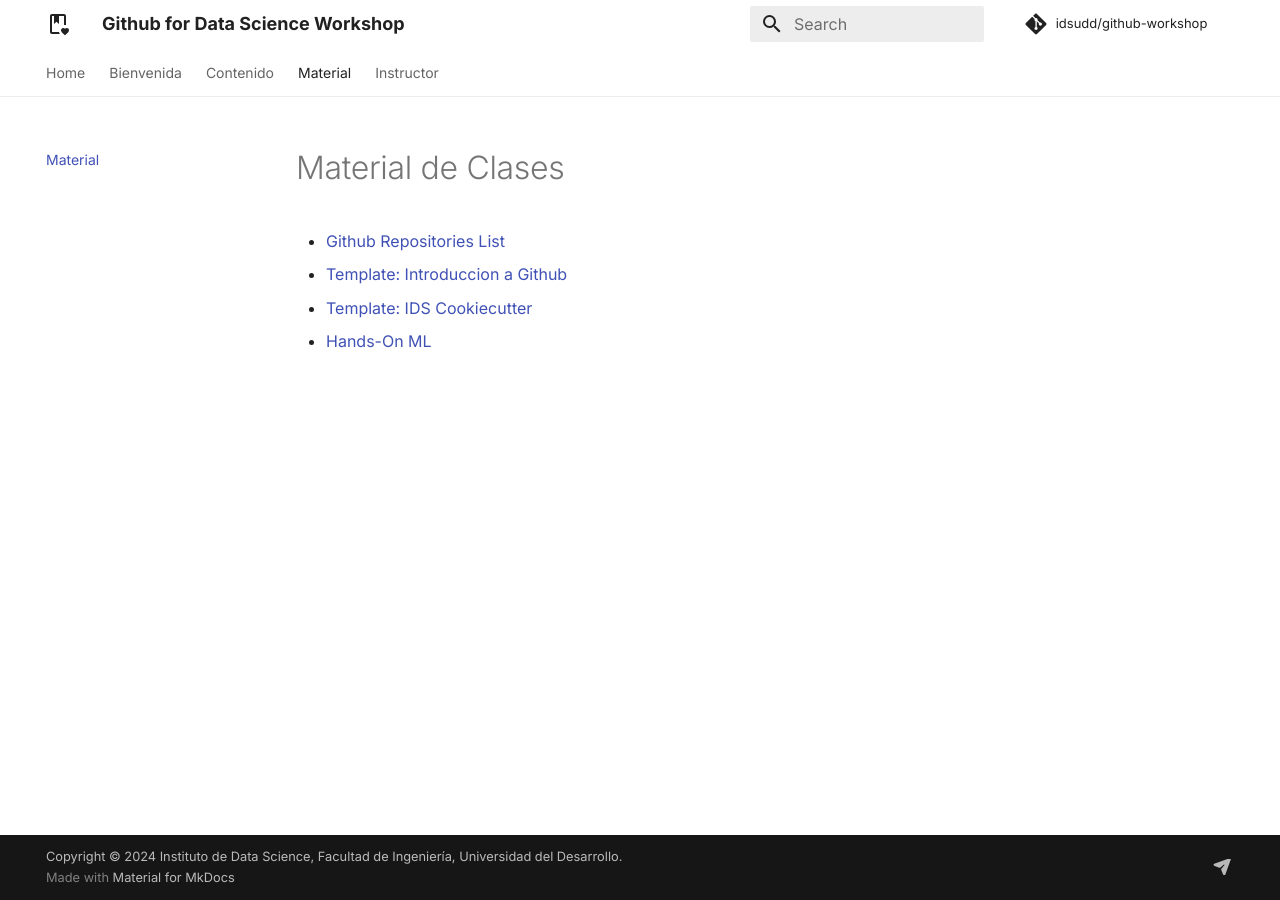
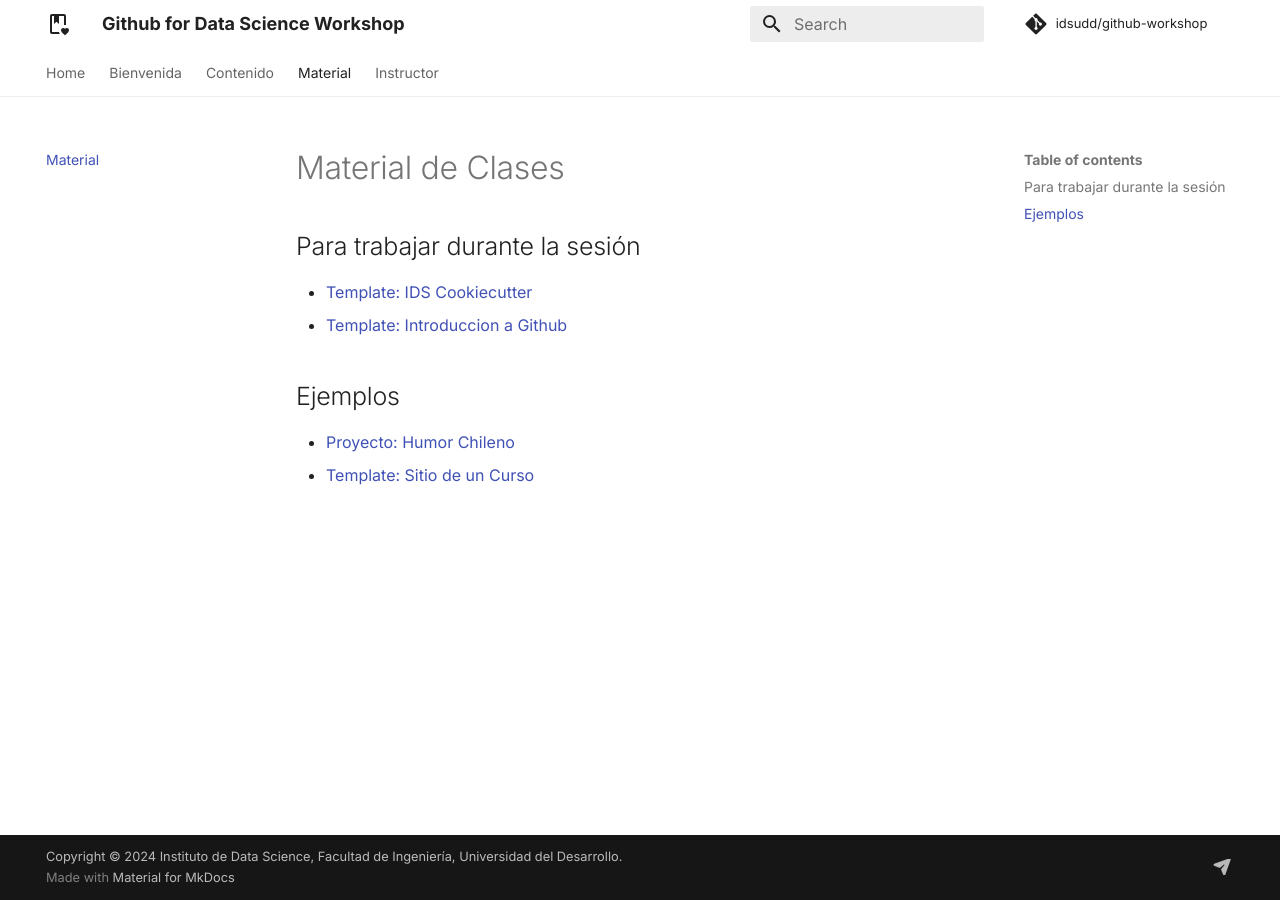
Before and after one commit to idsudd/github-workshop, an MkDocs documentation site: the page built from docs/material/index.md, in a window 1280 px wide. Built offline with MkDocs 1.6.1 and Material for MkDocs 9.7.7, drawn with Linux system fonts in a browser that asks for light colours; comment, search, counter and statistics services are not loaded.

Commit message:
new material links

```diff
--- a/docs/material/index.md
+++ b/docs/material/index.md
@@ -1,6 +1,12 @@
 # Material de Clases
 
-* [Github Repositories List](https://github.com/stars/aastroza/lists/curso-navegar-jupyter-y-github)
+## Para trabajar durante la sesión
+
+* [Template: IDS Cookiecutter](https://github.com/aastroza/cookiecutter-ids)
 * [Template: Introduccion a Github](https://github.com/aastroza/introduccion-a-github)
-* [Template: IDS Cookiecutter](https://github.com/aastroza/cookiecutter-ids)
-* [Hands-On ML](https://github.com/aastroza/handson-ml3-cookiecutter)
+
+
+## Ejemplos
+
+* [Proyecto: Humor Chileno](https://github.com/aastroza/chilean-humor)
+* [Template: Sitio de un Curso](https://github.com/aastroza/course-template)
```
Also changed, not shown: docs/content/git.md (+1 -1 lines).
